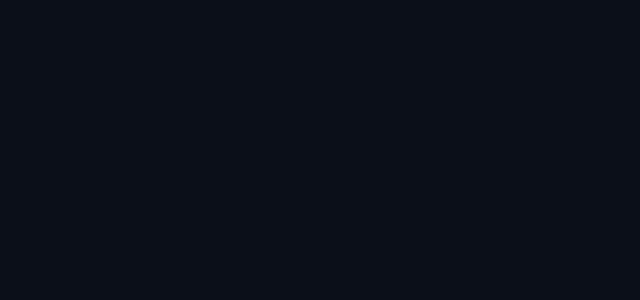
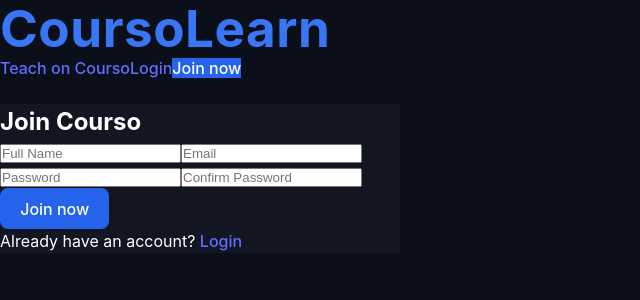
Before and after one commit to Sumit7ma/E-Learning-Platform, a React (Vite) app in the folder E-Learn-Frontend/: page /register in a window 1280 px wide. Before the commit this address had no page. Shown: the top 300 px of the page, without its empty margins (0-640 px from the left). Built offline with nearby package versions, Linux system fonts and the light colour scheme.

Commit message:
Register page created

```diff
--- a/E-Learn-Frontend/src/App.jsx
+++ b/E-Learn-Frontend/src/App.jsx
@@ -4,6 +4,7 @@ import { ToastContainer } from "react-toastify";
 import "react-toastify/dist/ReactToastify.css";
 
 import Landing from "./pages/Landing";
+import Register from "./pages/Register";
 
 export default function App() {
   return (
@@ -11,6 +12,7 @@ export default function App() {
       <ToastContainer position="top-right" autoClose={3000} />
       <Routes>
         <Route path="/" element={<Landing />} />
+        <Route path="/register" element={<Register />} />
       </Routes>
     </Router>
   );
--- /dev/null
+++ b/E-Learn-Frontend/src/pages/Register.jsx
@@ -0,0 +1,82 @@
+import { useState } from "react";
+import { Link, useNavigate } from "react-router-dom";
+import api from "../api/axios";
+import Navbar from "../components/Navbar";
+
+export default function Register() {
+  const navigate = useNavigate();
+  const [form, setForm] = useState({
+    name: "",
+    email: "",
+    password: "",
+    confirmPassword: ""
+  });
+  const [error, setError] = useState("");
+  const [success, setSuccess] = useState("");
+
+  const handleChange = (e) => {
+    setForm({ ...form, [e.target.name]: e.target.value });
+    setError("");
+    setSuccess("");
+  };
+
+  const validate = () => {
+    const { name, email, password, confirmPassword } = form;
+    if (!name || !email || !password || !confirmPassword)
+      return "All fields are required.";
+    if (!/\S+@\S+\.\S+/.test(email)) return "Invalid email format.";
+    if (password !== confirmPassword) return "Passwords do not match.";
+    if (!/[a-zA-Z]/.test(password) || !/\d/.test(password) || !/@/.test(password) || password.length < 6)
+      return "Password must contain letters, numbers, '@', and be at least 6 characters.";
+    return "";
+  };
+
+  const handleSubmit = async (e) => {
+    e.preventDefault();
+    const err = validate();
+    if (err) return setError(err);
+
+    try {
+      const res = await api.post("/auth/signup/student", {
+        name: form.name,
+        email: form.email,
+        password: form.password,
+      });
+
+      if (res?.data?.token) {
+        setSuccess("Registered successfully!");
+        setForm({ name: "", email: "", password: "", confirmPassword: "" });
+        setTimeout(() => navigate("/login"), 1500);
+      } else {
+        setError("Unexpected error occurred.");
+      }
+    } catch (err) {
+      setError(err.response?.data?.message || "Registration failed.");
+    }
+  };
+
+  return (
+    <div className="bg-dark text-white min-vh-100">
+      <Navbar />
+      <div className="d-flex justify-content-center align-items-center" style={{ minHeight: "90vh" }}>
+        <form onSubmit={handleSubmit} className="shadow-lg p-4 rounded" style={{ backgroundColor: "#121622", maxWidth: 400, width: "100%" }}>
+          <h2 className="text-center mb-3">Join <span className="text-primary">Courso</span></h2>
+
+          {error && <div className="alert alert-danger">{error}</div>}
+          {success && <div className="alert alert-success">{success}</div>}
+
+          <input type="text" name="name" className="form-control mb-3" placeholder="Full Name" value={form.name} onChange={handleChange} required />
+          <input type="email" name="email" className="form-control mb-3" placeholder="Email" value={form.email} onChange={handleChange} required />
+          <input type="password" name="password" className="form-control mb-3" placeholder="Password" value={form.password} onChange={handleChange} required />
+          <input type="password" name="confirmPassword" className="form-control mb-3" placeholder="Confirm Password" value={form.confirmPassword} onChange={handleChange} required />
+
+          <button type="submit" className="btn btn-primary w-100 mb-2">Join now</button>
+
+          <div className="text-muted small text-center">
+            Already have an account? <Link to="/login" className="text-info">Login</Link>
+          </div>
+        </form>
+      </div>
+    </div>
+  );
+}
```
